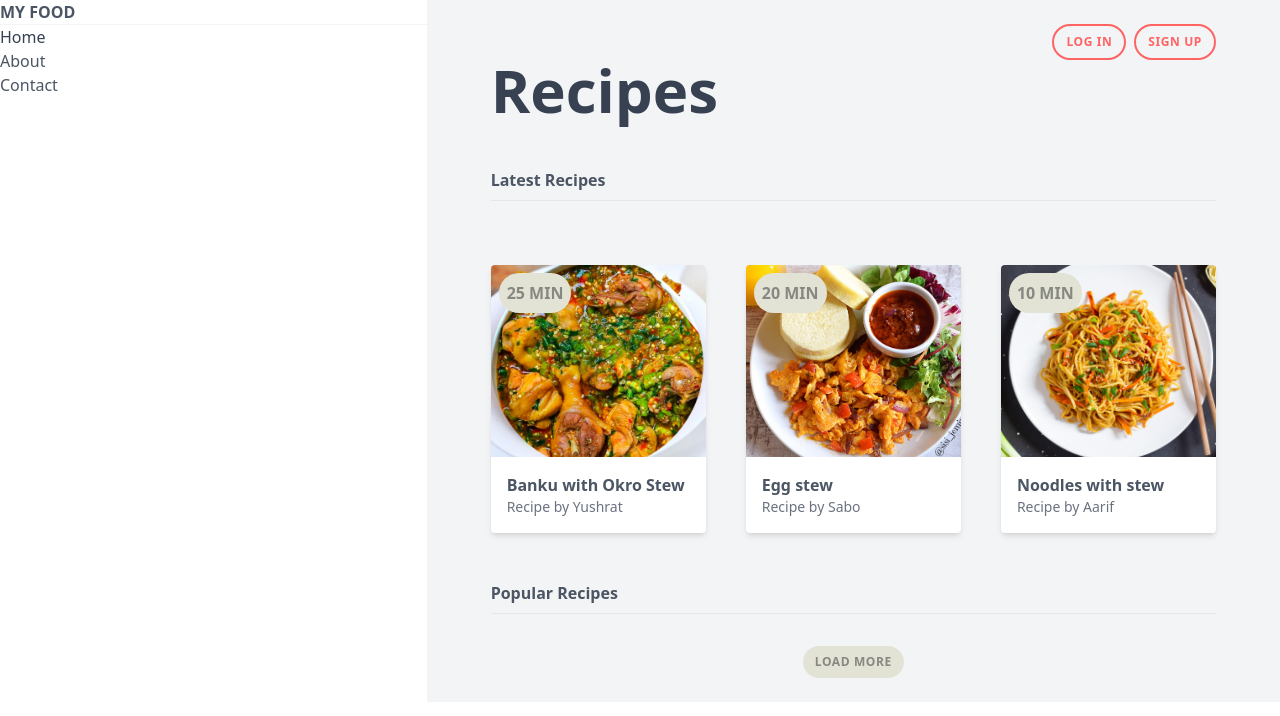
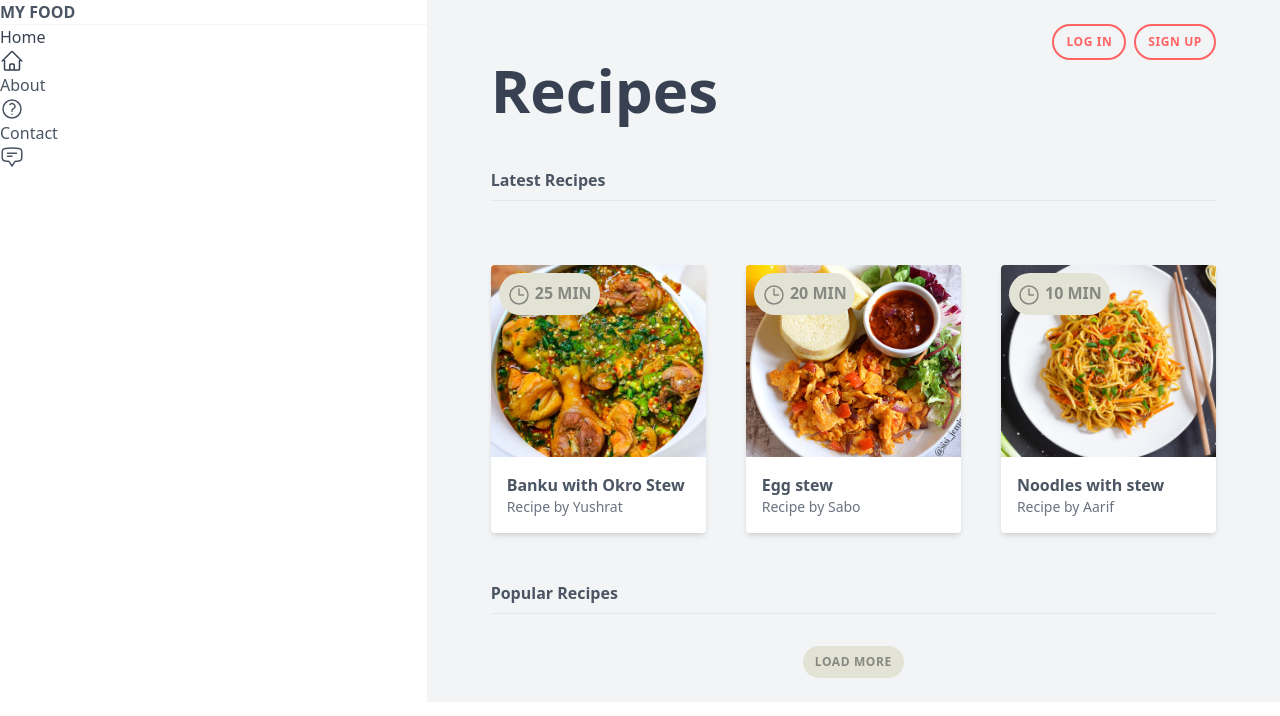
Before and after one commit to Abdul-Gafur/Tailwind-Recipes, a website: page public/index.html in a window 1280 px wide. Drawn offline with Linux system fonts and the light colour scheme.

Commit message:
added icons

```diff
--- a/public/index.html
+++ b/public/index.html
@@ -22,16 +22,26 @@
             <li class="text-gray-700">
               <a href="#">
                 <span>Home</span>
+                <svg xmlns="http://www.w3.org/2000/svg" fill="none" viewBox="0 0 24 24" stroke-width="1.5" stroke="currentColor" class="w-6 h-6">
+                  <path stroke-linecap="round" stroke-linejoin="round" d="M2.25 12l8.954-8.955c.44-.439 1.152-.439 1.591 0L21.75 12M4.5 9.75v10.125c0 .621.504 1.125 1.125 1.125H9.75v-4.875c0-.621.504-1.125 1.125-1.125h2.25c.621 0 1.125.504 1.125 1.125V21h4.125c.621 0 1.125-.504 1.125-1.125V9.75M8.25 21h8.25" />
+                </svg>
+
               </a>
             </li>
             <li>
               <a href="#">
                 <span>About</span>
+                <svg xmlns="http://www.w3.org/2000/svg" fill="none" viewBox="0 0 24 24" stroke-width="1.5" stroke="currentColor" class="w-6 h-6">
+                  <path stroke-linecap="round" stroke-linejoin="round" d="M9.879 7.519c1.171-1.025 3.071-1.025 4.242 0 1.172 1.025 1.172 2.687 0 3.712-.203.179-.43.326-.67.442-.745.361-1.45.999-1.45 1.827v.75M21 12a9 9 0 11-18 0 9 9 0 0118 0zm-9 5.25h.008v.008H12v-.008z" />
+                </svg>
               </a>
             </li>
             <li>
               <a href="#">
                 <span>Contact</span>
+                <svg xmlns="http://www.w3.org/2000/svg" fill="none" viewBox="0 0 24 24" stroke-width="1.5" stroke="currentColor" class="w-6 h-6">
+                  <path stroke-linecap="round" stroke-linejoin="round" d="M7.5 8.25h9m-9 3H12m-9.75 1.51c0 1.6 1.123 2.994 2.707 3.227 1.129.166 2.27.293 3.423.379.35.026.67.21.865.501L12 21l2.755-4.133a1.14 1.14 0 01.865-.501 48.172 48.172 0 003.423-.379c1.584-.233 2.707-1.626 2.707-3.228V6.741c0-1.602-1.123-2.995-2.707-3.228A48.394 48.394 0 0012 3c-2.392 0-4.744.175-7.043.513C3.373 3.746 2.25 5.14 2.25 6.741v6.018z" />
+                </svg>
               </a>
             </li>
           </ul>
@@ -58,6 +68,9 @@
                 <span class="block text-gray-500 text-sm">Recipe by Yushrat</span>
               </div>
               <div class="badge">
+                <svg xmlns="http://www.w3.org/2000/svg" fill="none" viewBox="0 0 24 24" stroke-width="1.5" stroke="currentColor" class="w-6 inline-block">
+                  <path stroke-linecap="round" stroke-linejoin="round" d="M12 6v6h4.5m4.5 0a9 9 0 11-18 0 9 9 0 0118 0z" />
+                </svg>
                 <span>25 min</span>
               </div>
             </div>
@@ -70,6 +83,9 @@
                 <span class="block text-gray-500 text-sm">Recipe by Sabo</span>
               </div>
               <div class="badge">
+                <svg xmlns="http://www.w3.org/2000/svg" fill="none" viewBox="0 0 24 24" stroke-width="1.5" stroke="currentColor" class="w-6 inline-block">
+                  <path stroke-linecap="round" stroke-linejoin="round" d="M12 6v6h4.5m4.5 0a9 9 0 11-18 0 9 9 0 0118 0z" />
+                </svg>
                 <span>20 min</span>
               </div>
             </div>
@@ -82,6 +98,9 @@
                 <span class="block text-gray-500 text-sm">Recipe by Aarif</span>
               </div>
               <div class="badge">
+                <svg xmlns="http://www.w3.org/2000/svg" fill="none" viewBox="0 0 24 24" stroke-width="1.5" stroke="currentColor" class="w-6 inline-block">
+                  <path stroke-linecap="round" stroke-linejoin="round" d="M12 6v6h4.5m4.5 0a9 9 0 11-18 0 9 9 0 0118 0z" />
+                </svg>
                 <span>10 min</span>
               </div>
             </div>
```
Also changed, not shown: public/styles.css.
